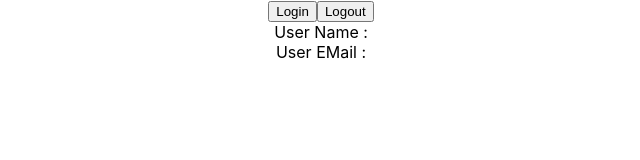
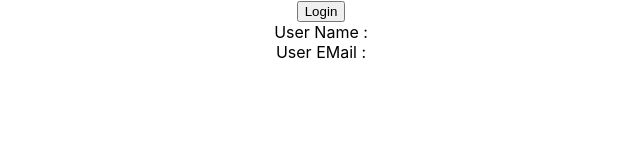
Before and after one commit to AnwarHossainSR/react-typescript-learn, a React (Create React App) app: page / in a window 1280 px wide. Shown: the top 160 px of the page, without its empty margins (319-959 px from the left). Built offline with nearby package versions, Linux system fonts and the light colour scheme.

Commit message:
useState Type Assertion

```diff
--- a/src/components/states/User.tsx
+++ b/src/components/states/User.tsx
@@ -5,22 +5,18 @@
   email: string;
 };
 export const User = () => {
-  const [user, setUser] = useState<authUser | null>(null);
+  const [user, setUser] = useState<authUser>({} as authUser);
   const handleLogin = () => {
     setUser({
       name: "Mahedi Hasan",
       email: "mahedianwar@Gmail.com",
     });
   };
-  const handleLogout = () => {
-    setUser(null);
-  };
   return (
     <div>
       <button onClick={handleLogin}>Login</button>
-      <button onClick={handleLogout}>Logout</button>
-      <div>User Name : {user?.name}</div>
-      <div>User EMail : {user?.email}</div>
+      <div>User Name : {user.name}</div>
+      <div>User EMail : {user.email}</div>
     </div>
   );
 };
```
